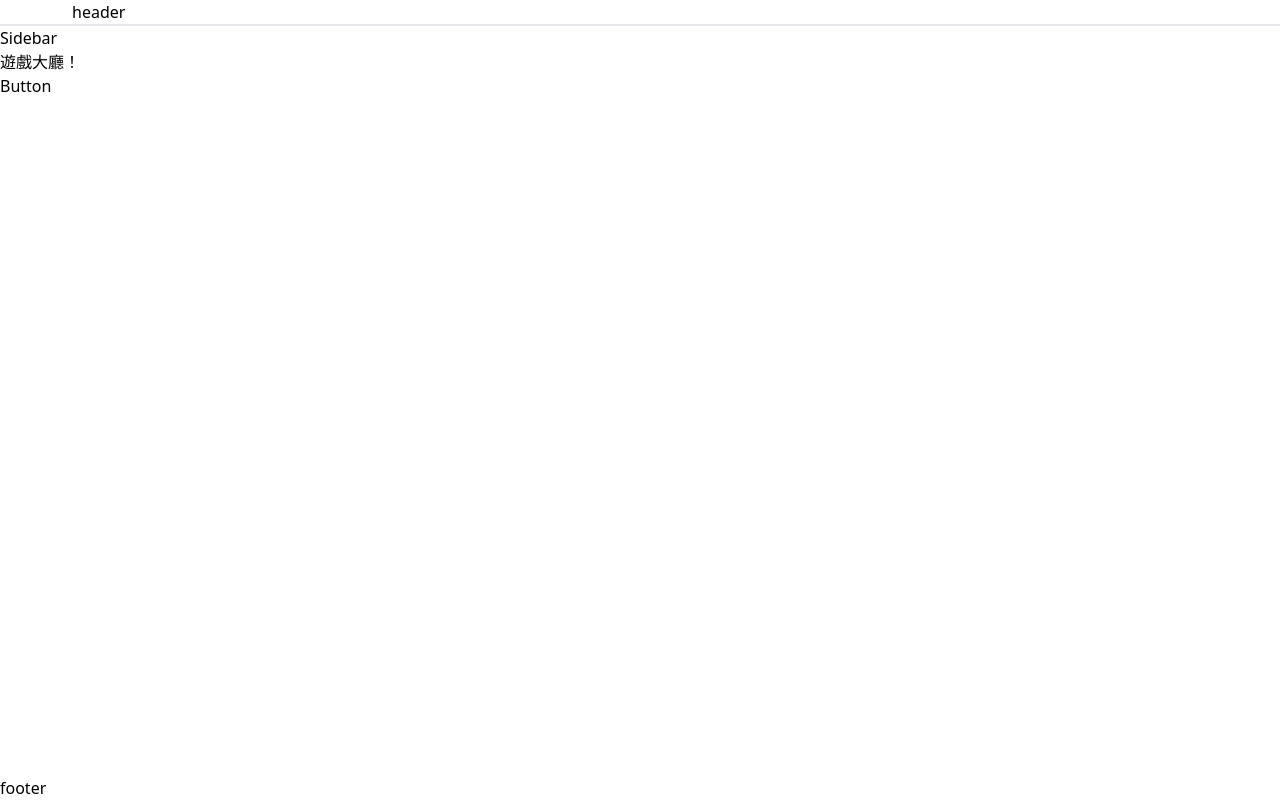
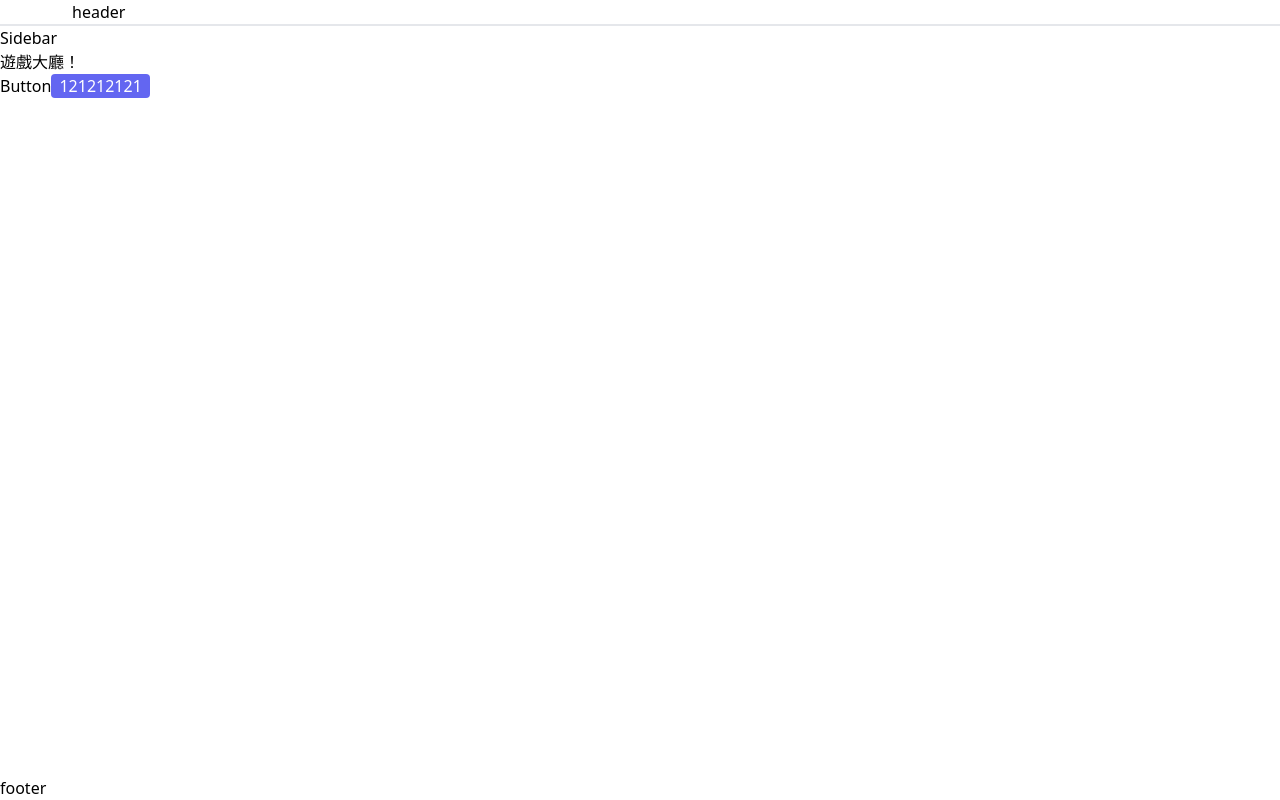
Before and after one commit to Game-as-a-Service/Game-Lobby-Web, a Next.js app: page / in a window 1280 px wide. Built offline with nearby package versions, Linux system fonts and the light colour scheme.

Commit message:
feat: tag

```diff
--- a/pages/index.tsx
+++ b/pages/index.tsx
@@ -2,6 +2,7 @@ import { GetStaticProps } from "next";
 import Head from "next/head";
 import { siteTitle } from "@/shared/components/Layout";
 import Button from "@/shared/components/Button";
+import Tag, { COLOR } from "@/shared/components/Tag/Tag";
 
 export default function Home() {
   return (
@@ -10,7 +11,8 @@ export default function Home() {
         <title>{siteTitle}</title>
       </Head>
       <h1>遊戲大廳！</h1>
-      <Button></Button >
+      <Button></Button>
+      <Tag color={COLOR.COLOR1}>121212121</Tag>
     </>
   );
 }
--- /dev/null
+++ b/shared/components/Tag/Tag.tsx
@@ -0,0 +1,16 @@
+import { PropsWithChildren } from 'react';
+
+type TagProps = {
+  color: string,
+};
+
+export const COLOR = {
+  COLOR1: "bg-indigo-500",
+  COLOR2: "bg-green-500",
+};
+
+const Tag = ({ children, color }: PropsWithChildren<TagProps>) => {
+  return <span className={`inline-block box-border h-27 rounded px-2 text-white ${color}`}>{children}</span>;
+}
+
+export default Tag;
```
Also changed, not shown: 1 other file (tests, documents, lock files or other folders).
